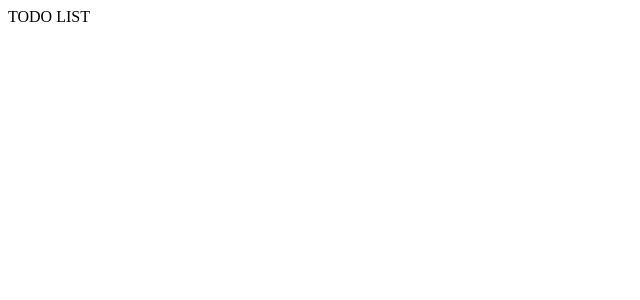
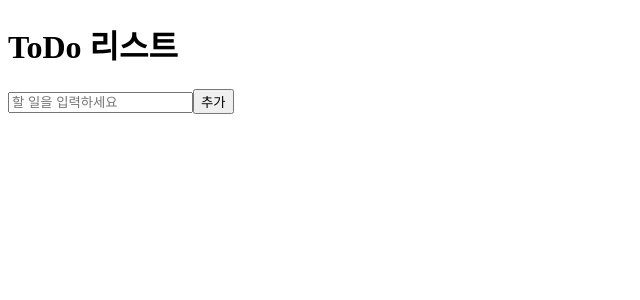
Before and after one commit to krapli441/homework, a React (Create React App) app: page / in a window 1280 px wide. Shown: the top 300 px of the page, without its empty margins (0-640 px from the left). Built offline with nearby package versions, Linux system fonts and the light colour scheme.

Commit message:
App.tsx - Todo 컴포넌트 및 useTodo 훅 추가

```diff
--- a/src/App.tsx
+++ b/src/App.tsx
@@ -1,5 +1,18 @@
 import React from "react";
+import TodoInput from "./components/TodoInput";
+import TodoList from "./components/TodoList";
+import useTodos from "./hooks/useTodo";
 
-const App = () => <div>TODO LIST</div>;
+const App: React.FC = () => {
+  const { todos, addTodo, toggleTodo, deleteTodo } = useTodos();
+
+  return (
+    <div className="App">
+      <h1>ToDo 리스트</h1>
+      <TodoInput addTodo={addTodo} />
+      <TodoList todos={todos} toggleTodo={toggleTodo} deleteTodo={deleteTodo} />
+    </div>
+  );
+};
 
 export default App;
```
Also changed, not shown: src/components/Header.tsx (deleted).
